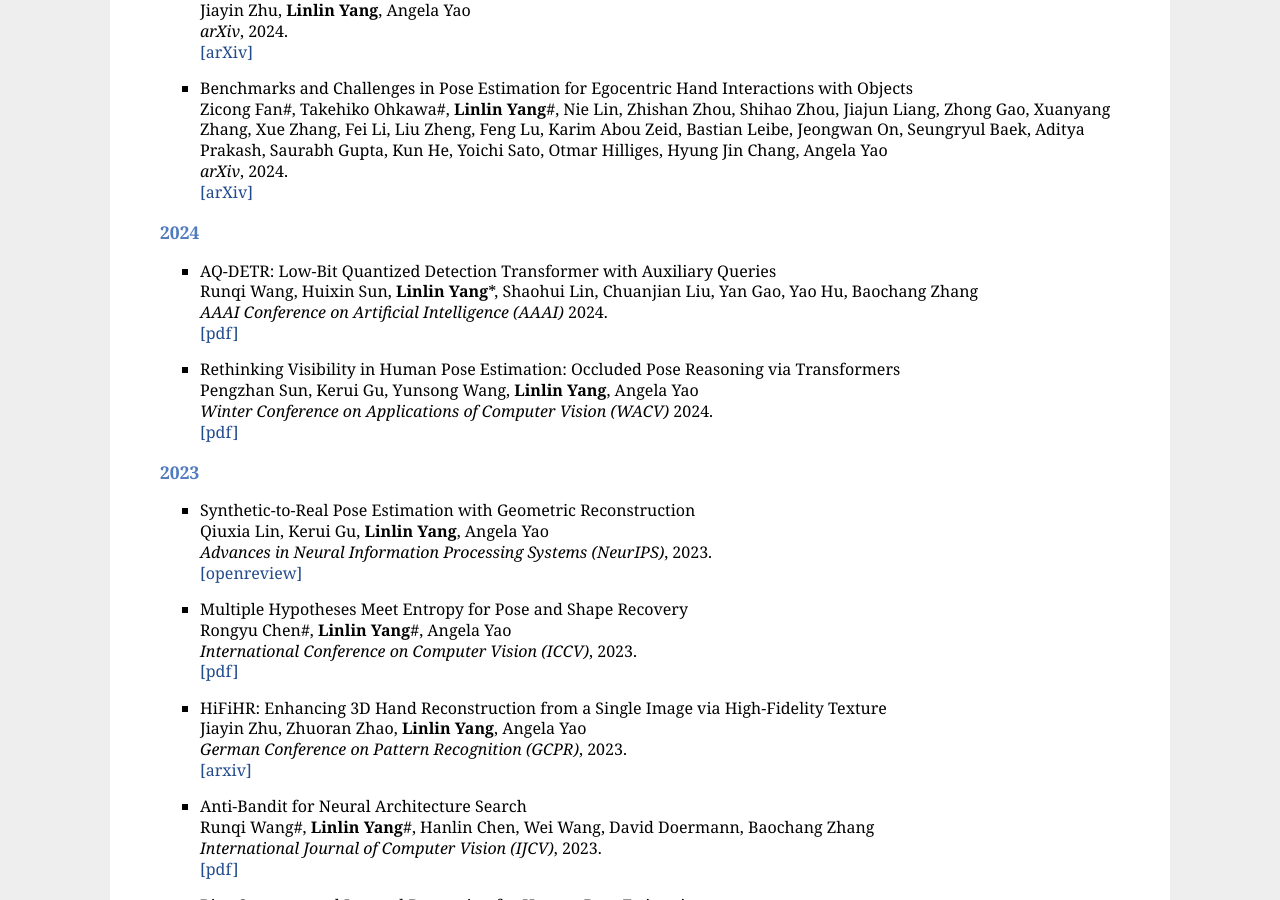
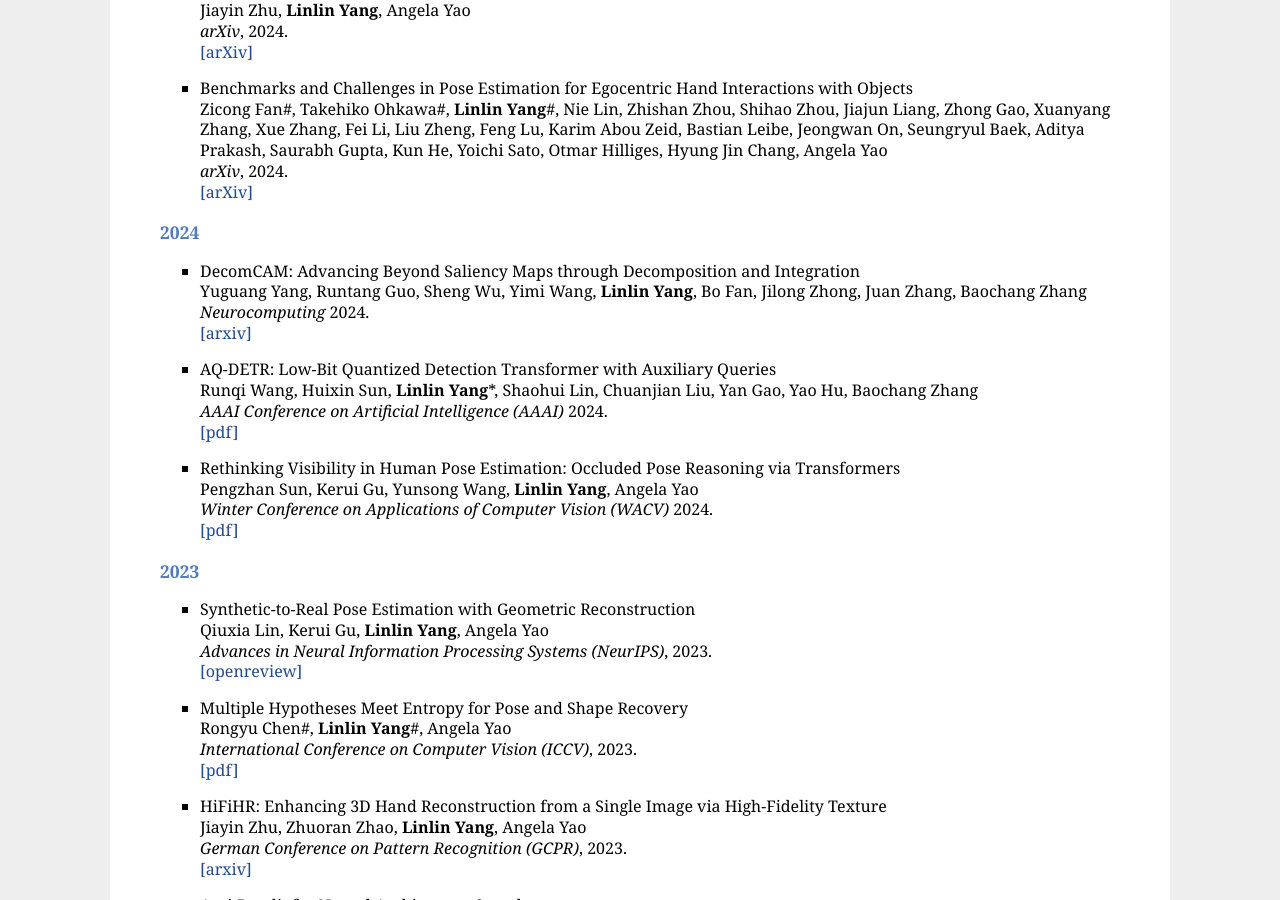
Before and after one commit to bestonebyone/mu4yang, a Jekyll site: the page built from index.md, in a window 1280 px wide and 900 px high, scrolled down 882 px. Built offline with Jekyll 4.4.1, drawn with Linux system fonts in a browser that asks for light colours; comment, search, counter and statistics services are not loaded.

Commit message:
Update index.md

```diff
--- a/index.md
+++ b/index.md
@@ -85,6 +85,11 @@ Zicong Fan\#, Takehiko Ohkawa\#, **Linlin Yang**\#, Nie Lin, Zhishan Zhou, Shiha
 
 
 <h3 id="pub2024">2024</h3>
+- DecomCAM: Advancing Beyond Saliency Maps through Decomposition and Integration<br>
+Yuguang Yang, Runtang Guo, Sheng Wu, Yimi Wang, **Linlin Yang**, Bo Fan, Jilong Zhong, Juan Zhang, Baochang Zhang<br>
+*Neurocomputing* 2024.<br>
+[[arxiv]](https://arxiv.org/abs/2405.18882)
+
 - AQ-DETR: Low-Bit Quantized Detection Transformer with Auxiliary Queries<br>
 Runqi Wang, Huixin Sun, **Linlin Yang**\*, Shaohui Lin, Chuanjian Liu, Yan Gao, Yao Hu, Baochang Zhang<br>
 *AAAI Conference on Artificial Intelligence (AAAI)* 2024.<br>
```
